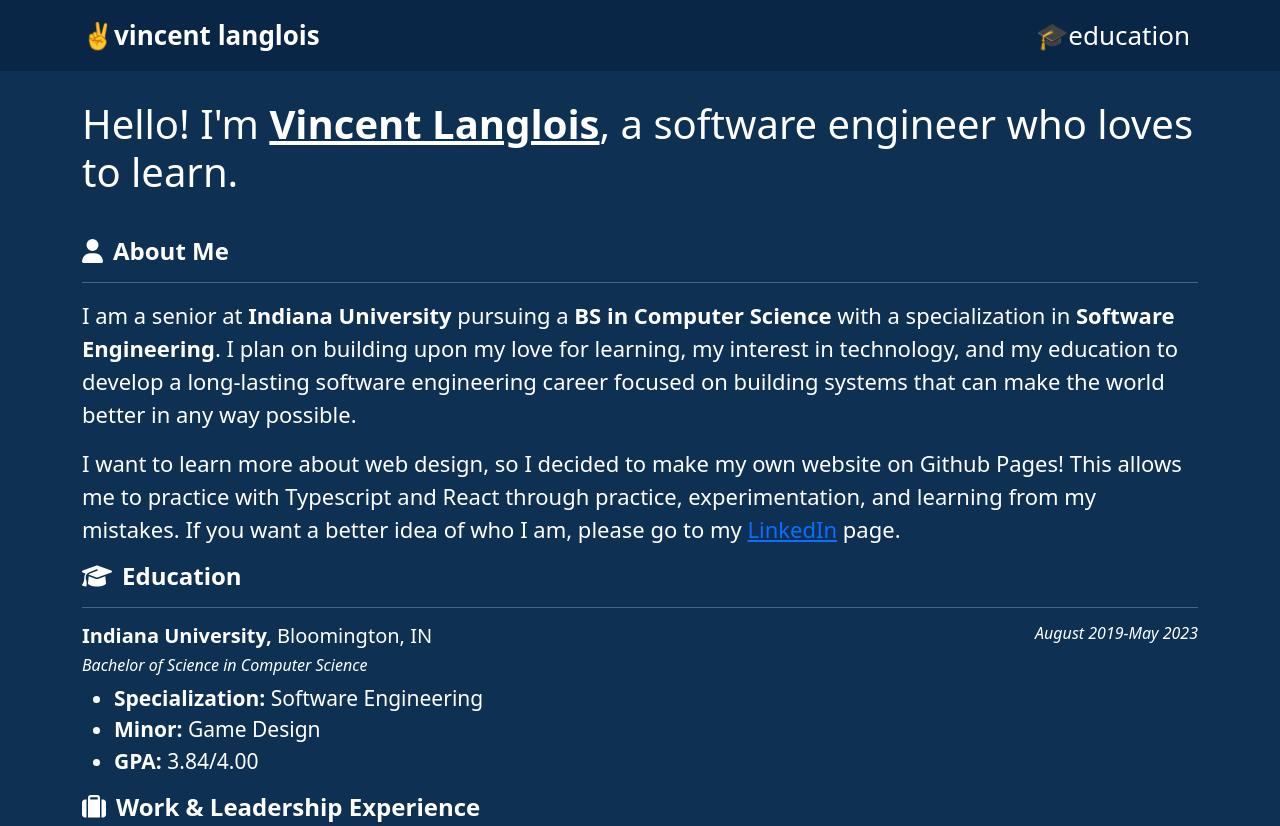
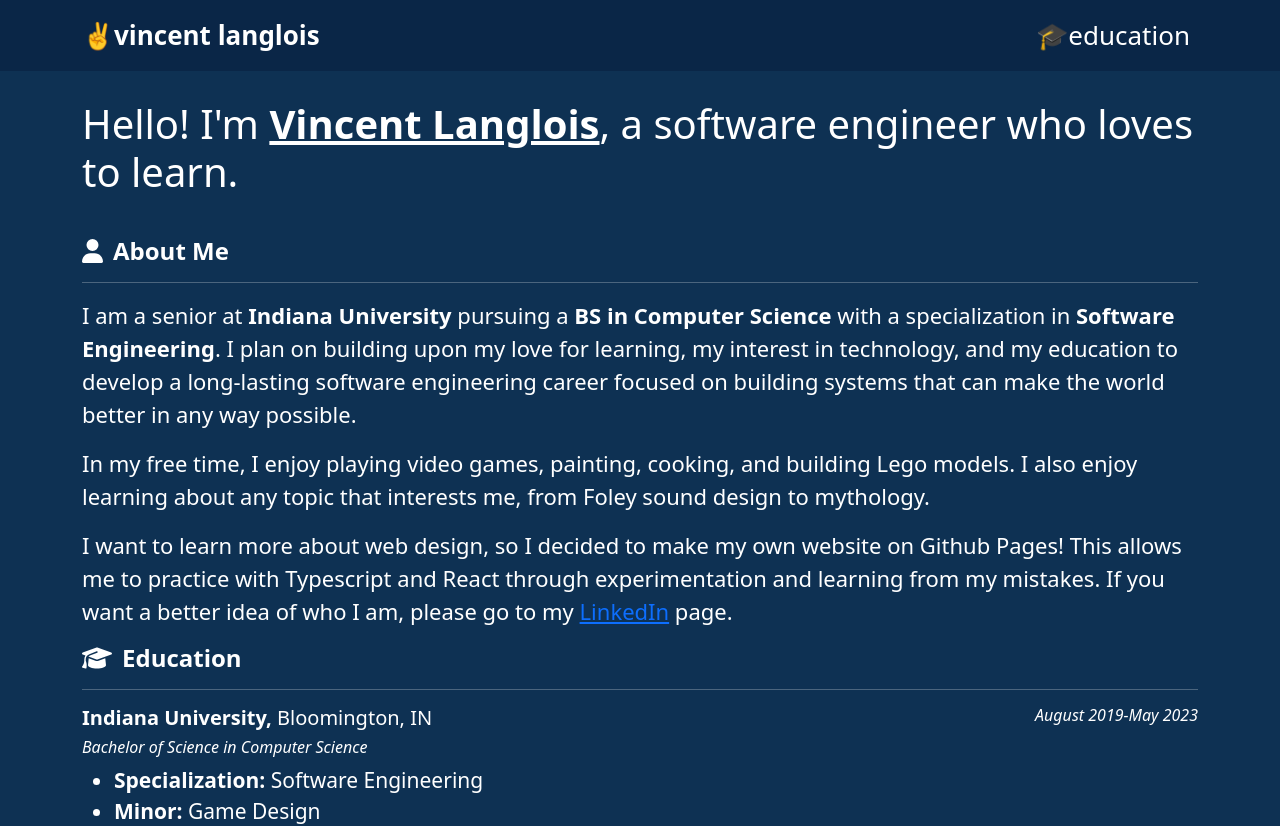
Before and after one commit to vtlanglois/vtlanglois.github.io, a React (Create React App) app: page /#/ in a window 1280 px wide. Shown: the top 826 px of the page. Built offline with nearby package versions, Linux system fonts and the light colour scheme.

Commit message:
Update About.tsx

```diff
--- a/src/pages/About.tsx
+++ b/src/pages/About.tsx
@@ -31,11 +31,15 @@ const About = () => {
               systems that can make the world better in any way possible.
             </p>
             <p>
+              In my free time, I enjoy playing video games, painting, cooking,
+              and building Lego models. I also enjoy learning about any topic
+              that interests me, from Foley sound design to mythology.
+            </p>
+            <p>
               I want to learn more about web design, so I decided to make my own
               website on Github Pages! This allows me to practice with
-              Typescript and React through practice, experimentation, and
-              learning from my mistakes. If you want a better idea of who I am,
-              please go to my{" "}
+              Typescript and React through experimentation and learning from my
+              mistakes. If you want a better idea of who I am, please go to my{" "}
               <a href="https://www.linkedin.com/in/vtlanglois/">LinkedIn</a>{" "}
               page.
             </p>
```
